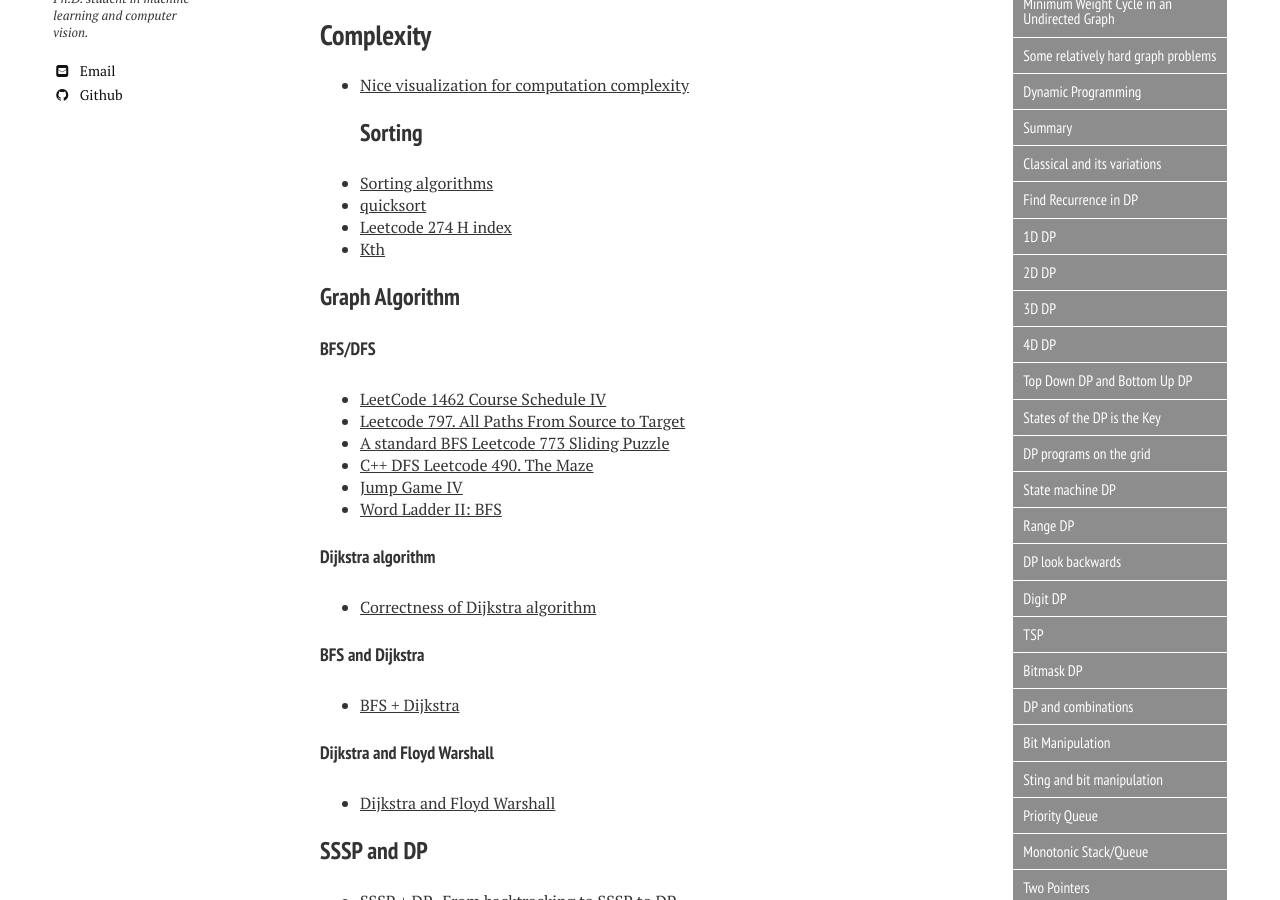
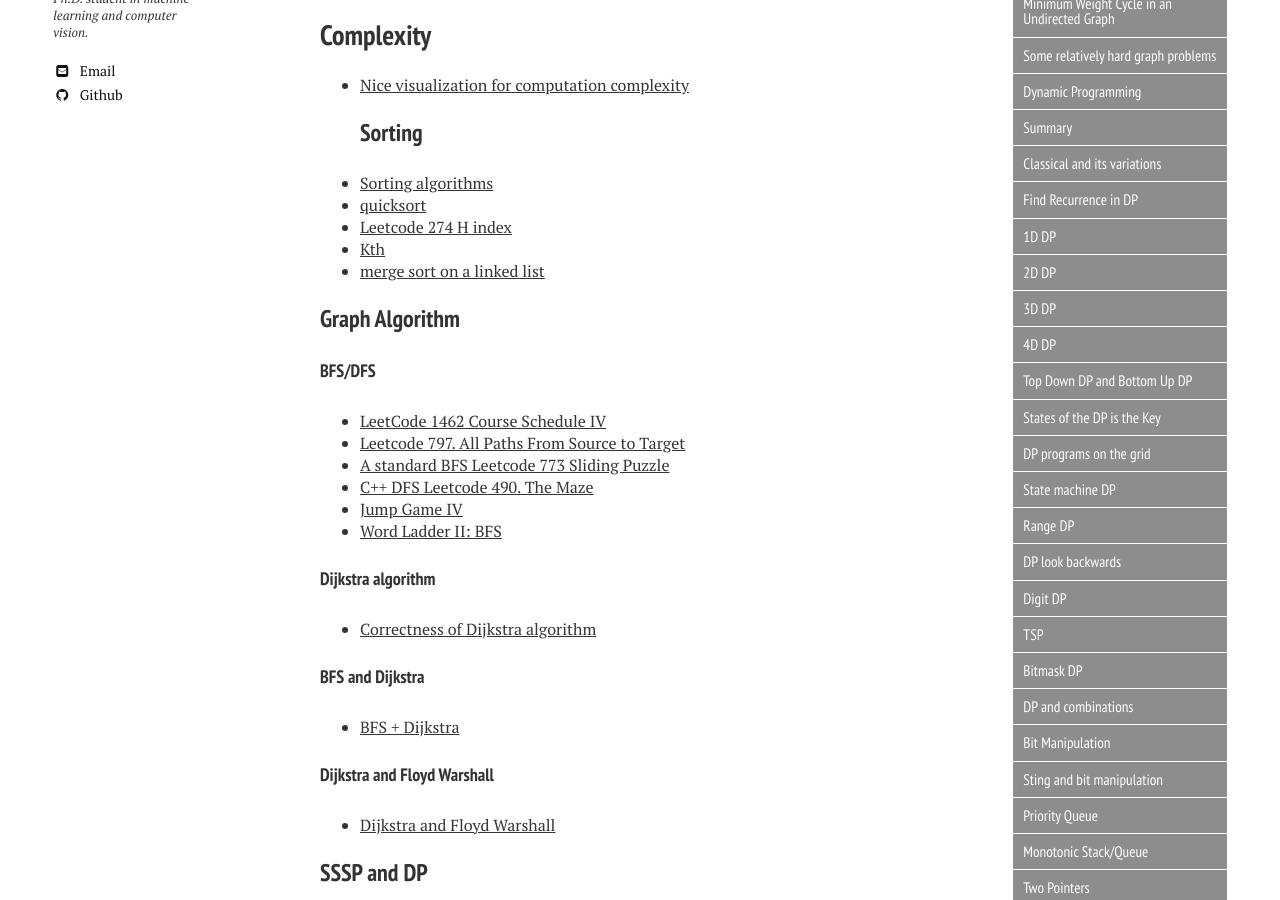
Before and after one commit to xiaokeshen/xiaokeshen.github.io, a Jekyll site: the page built from SoftwareEngineering/index.md, in a window 1280 px wide and 900 px high, scrolled down 706 px. Built offline with Jekyll 4.4.1, drawn with Linux system fonts in a browser that asks for light colours; nearby versions of some CDN libraries.

Commit message:
Add merge sort

```diff
--- a/SoftwareEngineering/index.md
+++ b/SoftwareEngineering/index.md
@@ -29,6 +29,8 @@ My 'Serious' coding got started since I became a student as a Computer Science M
 - [quicksort](https://medium.com/@jim.morris.shen/quick-sort-3c34238d320e?sk=504825ee1bfd5ede24f7592804ac2387)
 - [Leetcode 274 H index](https://medium.com/@jim.morris.shen/leetcode-274-h-index-8c6e6802b385?source=friends_link&sk=8908c9aa0b0611b97f258c612f999a89)
 - [Kth](https://medium.com/@jim.morris.shen/kth-problems-2a16b3feb2be?sk=1244ac25c7a4a8cc40b00b1c376644c2)
+- [merge sort on a linked list](https://jimmy-shen.medium.com/merge-sort-on-a-linked-list-d15052fc8724)
+
 
 ### Graph Algorithm
 
```
